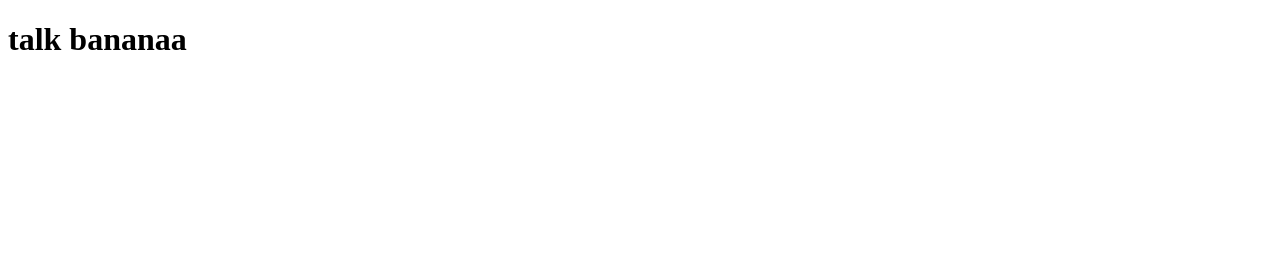
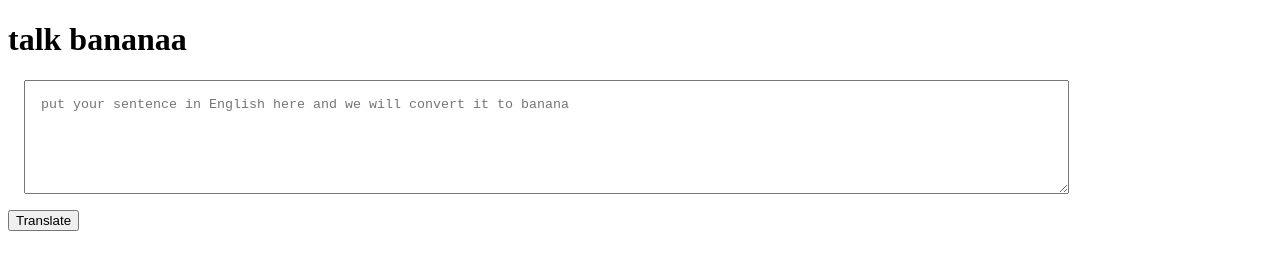
Before and after one commit to Anjli27/banana-speak, a plain HTML site: page index.html in a window 1280 px wide. Drawn offline with Linux system fonts and the light colour scheme.

Commit message:
taking input and console

```diff
--- /dev/null
+++ b/app.js
@@ -0,0 +1,11 @@
+var btnTranslate = document.querySelector("#btn-translate");
+var txtInput = document.querySelector("#txt-input");
+
+console.log(txtInput)
+
+function clickHandler() {
+    console.log("clicked!");
+    console.log("input", txtInput.value);
+};
+
+btnTranslate.addEventListener("click", clickHandler)
--- a/index.html
+++ b/index.html
@@ -2,11 +2,25 @@
 <html lang="en">
 <head>
     <meta charset="UTF-8">
-    <meta http-equiv="X-UA-Compatible" content="IE=edge">
     <meta name="viewport" content="width=device-width, initial-scale=1.0">
     <title>banana speak</title>
+    <style>
+        textarea {
+            width: 80%;
+            height: 10vh;
+            display: block;
+            margin: 1rem;
+            padding: 1rem;
+        }
+    </style>
 </head>
 <body>
-    <h1> talk bananaa</h1>
+    <h1> talk bananaa </h1>
+    <textarea
+    id="txt-input"
+    placeholder="put your sentence in English here and we will convert it to banana"></textarea>
+    <button id="btn-translate">Translate</button>
+
+    <script src="app.js" type="text/javascript"></script>
 </body>
 </html>
```
